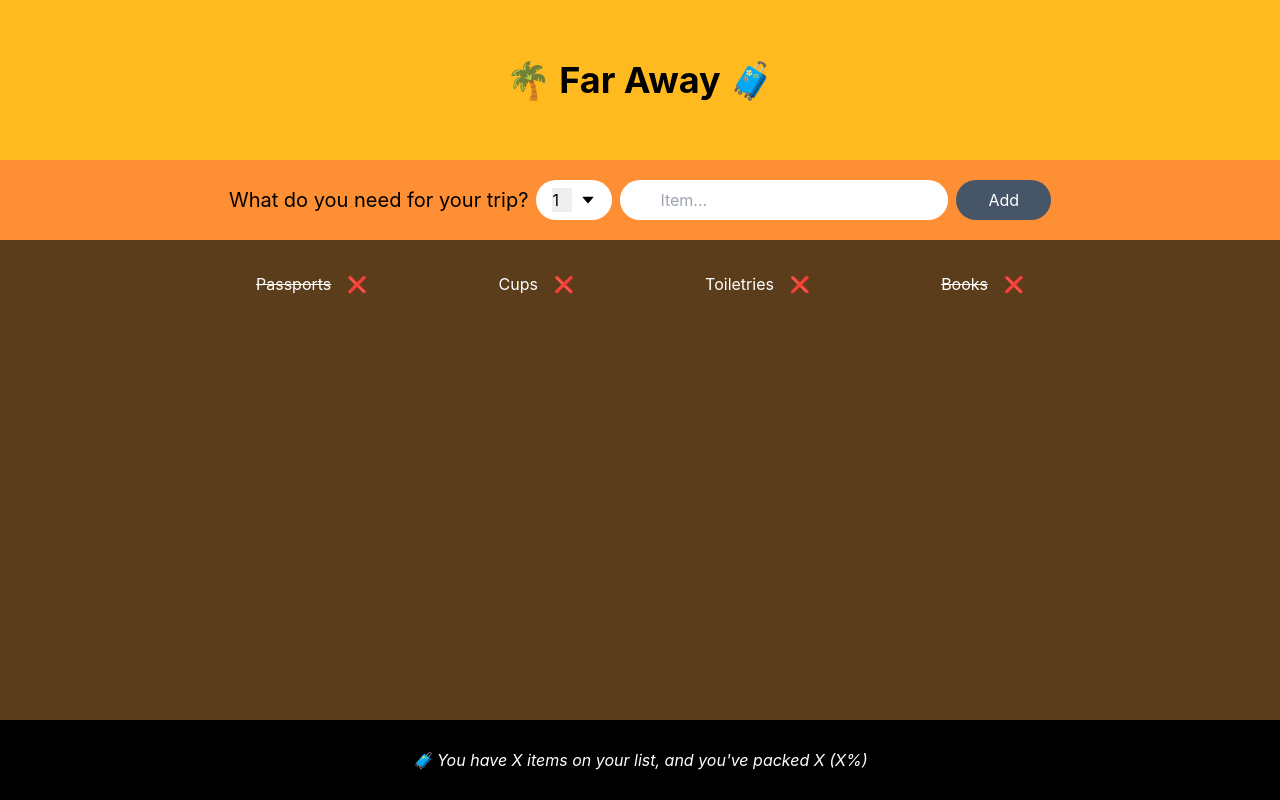
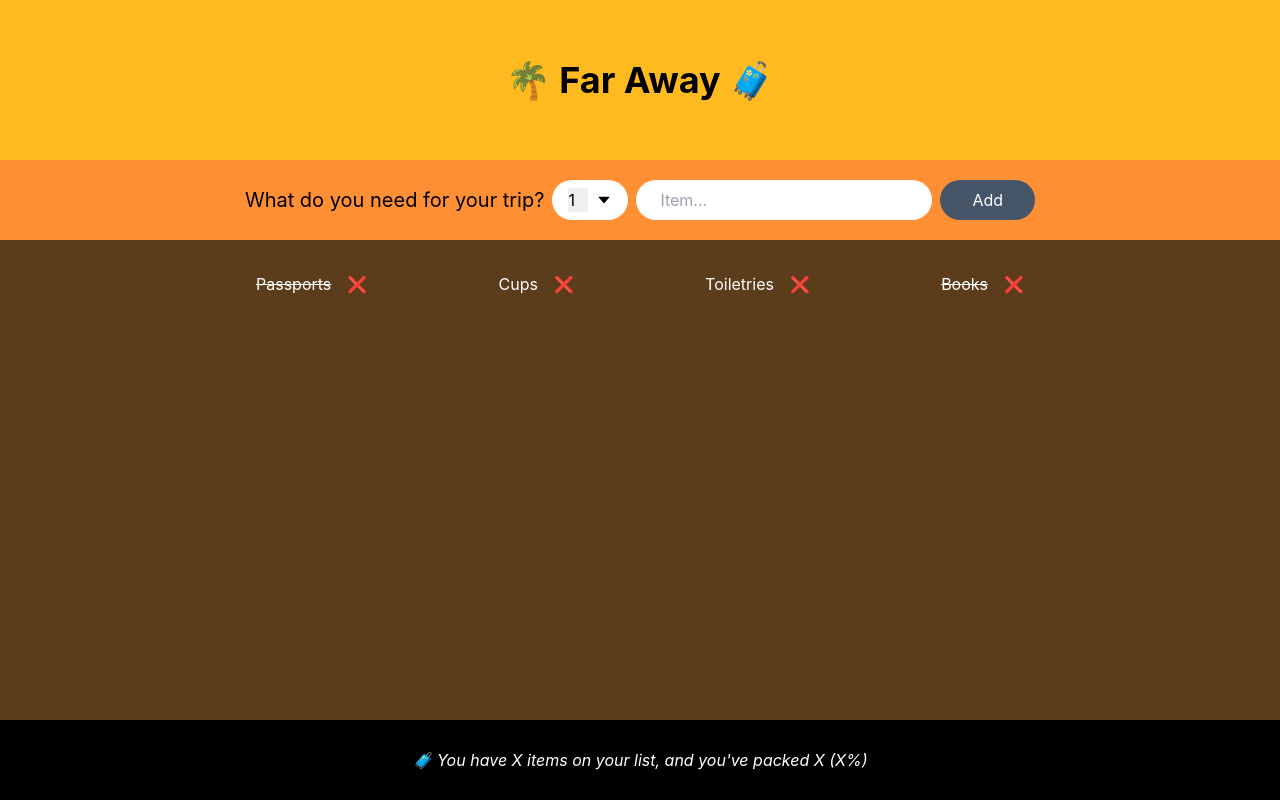
Before and after one commit to GhostArena/travel-list, a React (Create React App) app: page / in a window 1280 px wide. Built offline with nearby package versions, Linux system fonts and the light colour scheme.

Commit message:
Tweaked Input field look

```diff
--- a/src/components/Form.jsx
+++ b/src/components/Form.jsx
@@ -36,7 +36,7 @@ const Form = () => {
           <input
             type="text"
             placeholder="Item..."
-            className="px-10 py-2 rounded-full"
+            className="px-6 py-2 rounded-full"
           />
         </div>
         <button className="px-8 py-2 rounded-full bg-slate-600 text-white">
```
